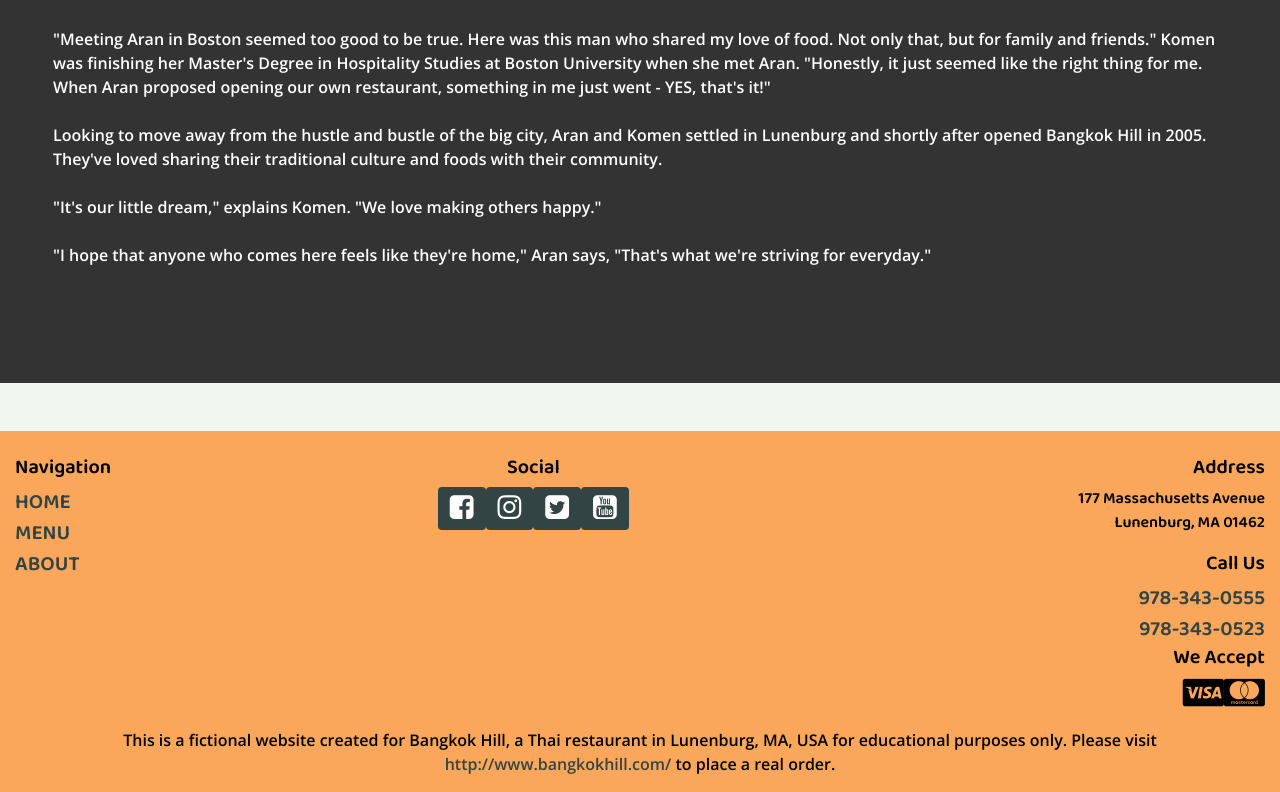
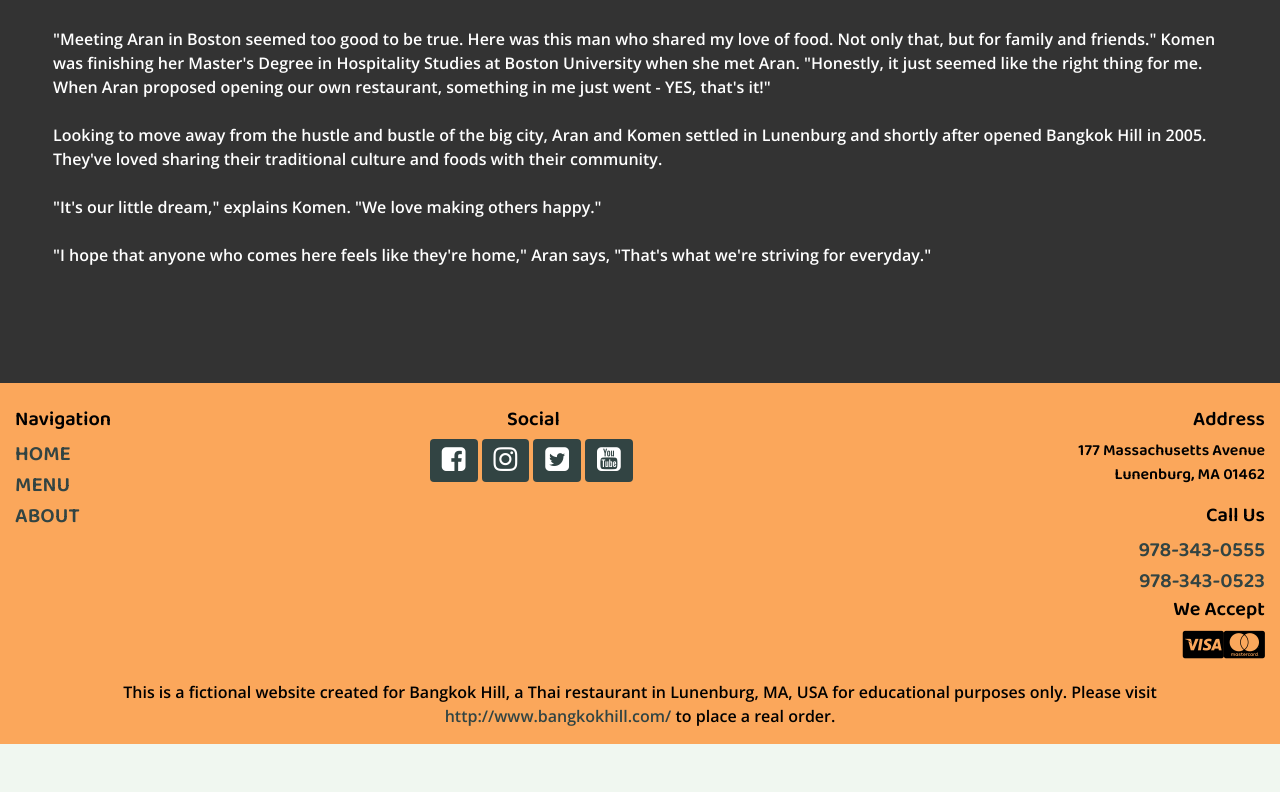
Before and after one commit to veronicaadler/bangkok-hill-in-react, a React (Create React App) app: page /about in a window 1280 px wide. Shown: the part 1137-1929 px from the top of the page. After the commit the page ends 1881 px from the top, so only its background shows below. Built offline with nearby package versions, Linux system fonts and the light colour scheme.

Commit message:
updated styling

```diff
--- a/src/App.css
+++ b/src/App.css
@@ -121,6 +121,7 @@ footer {
 .socialbtn {
   background-color: #324443;
   border: none;
+  margin-right: .25rem;
 }
 
 .carousel-item{
@@ -133,7 +134,8 @@ footer {
 }
 
 #aboutus {
-  background-color: #333
+  background-color: #333;
+  margin-bottom: -3rem;
 }
 
 #aboutuscard {
```
